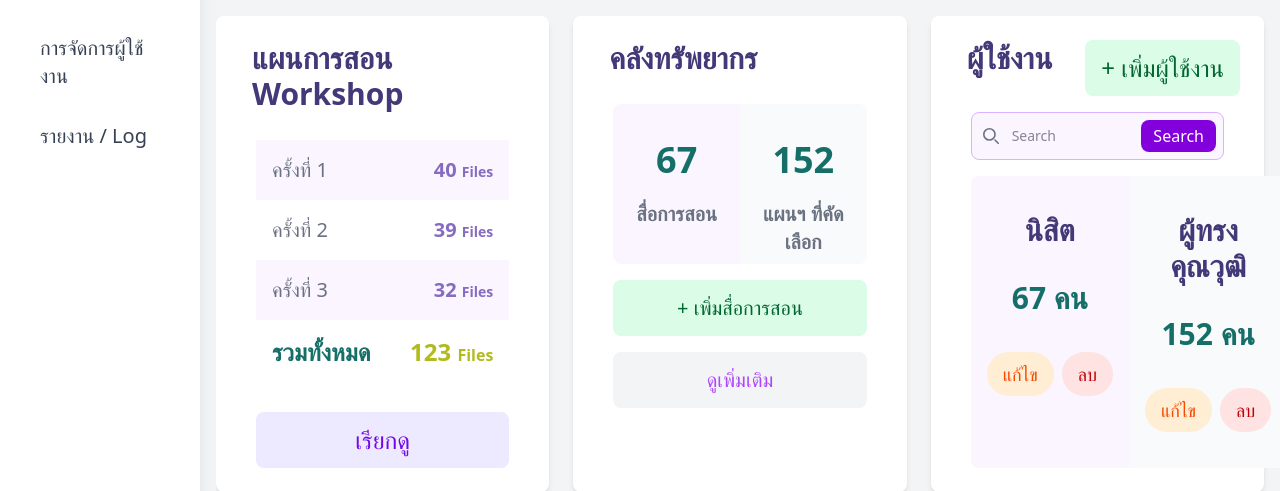
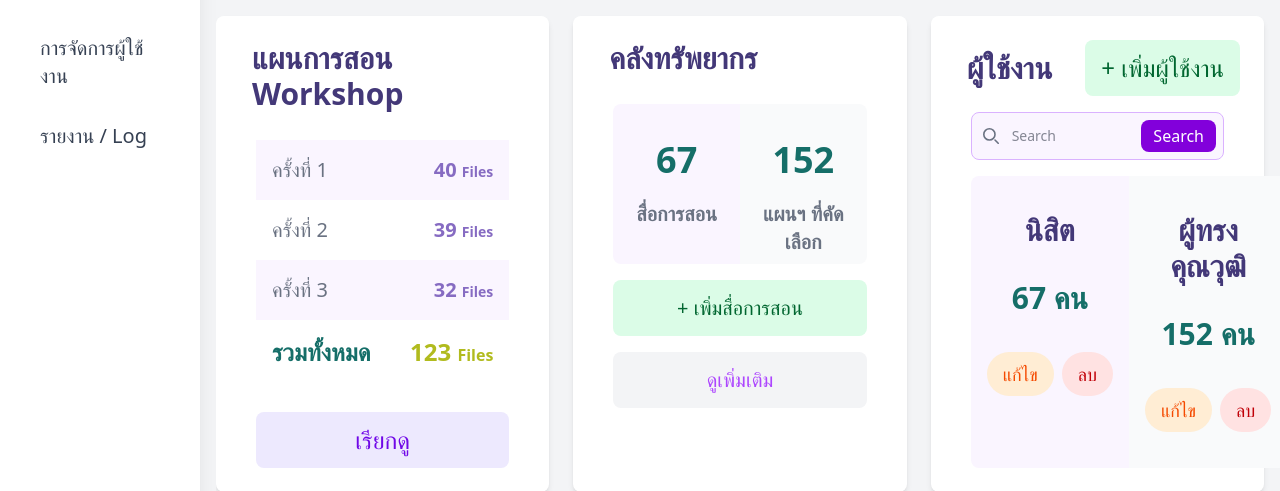
Before and after one commit to S-Sarayoot/MVP1-PEES-EDUKU, a PHP site: page /admin/dashboard_admin.php in a window 1280 px wide. Shown: the part 343-834 px from the top of the page. Run offline with PHP 8.4, Linux system fonts and the light colour scheme.

Commit message:
add items-center

```diff
--- a/admin/dashboard_admin.php
+++ b/admin/dashboard_admin.php
@@ -158,7 +158,7 @@
                 </div>
                 <!--  -->
                 <div class="flex flex-col bg-white rounded-lg shadow-md p-6 h-full w-full">
-                    <div class="flex justify-between ">
+                    <div class="flex items-center justify-between ">
                         <h1 class="text-2xl md:text-3xl ps-2 xl:ps-3 font-bold font-sans antialiased text-[#433878]">
                             ผู้ใช้งาน
                         </h1>
```
